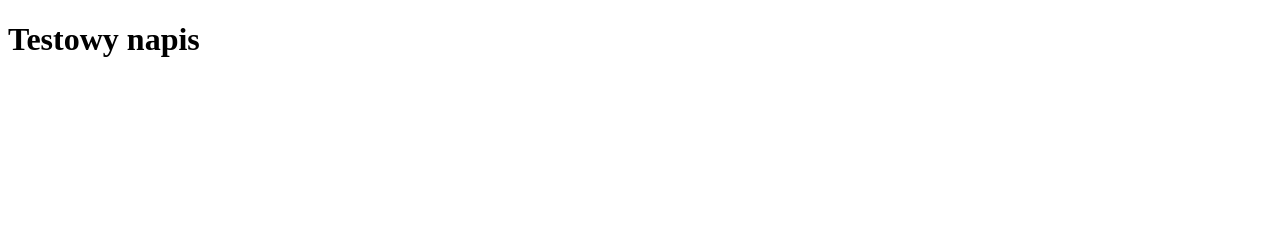
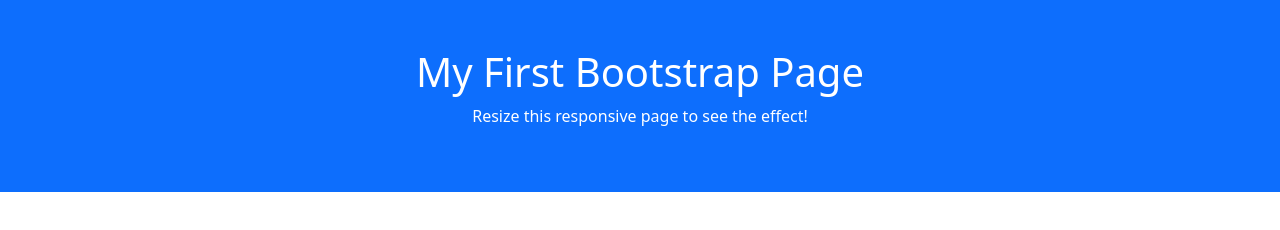
Before and after one commit to ErrZet/ErrZet.github.io, a plain HTML site: page index.html in a window 1280 px wide. Drawn offline with nearby package versions, Linux system fonts and the light colour scheme.

Commit message:
Update index.html

```diff
--- a/index.html
+++ b/index.html
@@ -2,9 +2,13 @@
 <html>
   <head>
     <meta charset="utf-8">
+    <link href="https://cdn.jsdelivr.net/npm/bootstrap@5.0.2/dist/css/bootstrap.min.css" rel="stylesheet" integrity="sha384-EVSTQN3/azprG1Anm3QDgpJLIm9Nao0Yz1ztcQTwFspd3yD65VohhpuuCOmLASjC" crossorigin="anonymous">
     <title>Projekt</title>
   </head>
   <body>
-    <h1> Testowy napis </h1>
+    <div class="container-fluid p-5 bg-primary text-white text-center">
+        <h1>My First Bootstrap Page</h1>
+        <p>Resize this responsive page to see the effect!</p>
+    </div>
   </body>
 </html>
```
